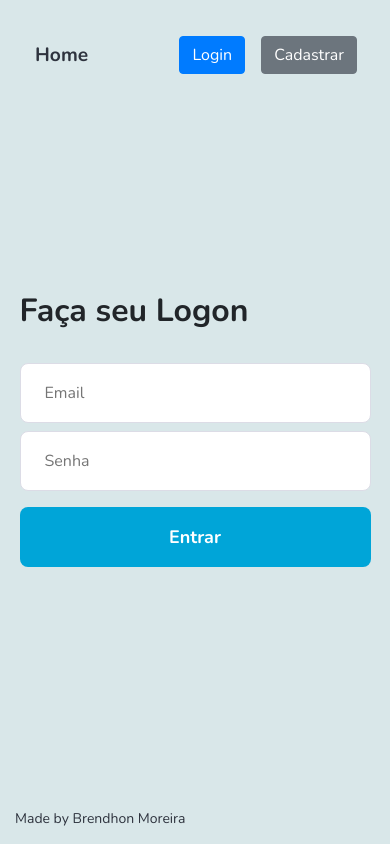
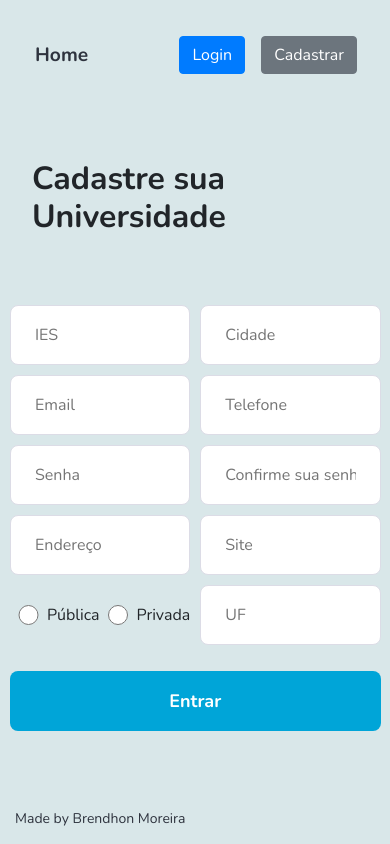
Before and after one commit to Brendhon/SearchFacul_Web, a React (Create React App) app: page /register in a window 390 px wide. Built offline with nearby package versions, Linux system fonts and the light colour scheme.

Commit message:
create: Register page

```diff
--- /dev/null
+++ b/src/pages/Register/index.jsx
@@ -0,0 +1,46 @@
+import React from 'react'
+import './styles.css'
+
+import Header from '../../components/Header'
+import Footer from '../../components/Footer'
+
+const Register = _ =>
+    <div className='register-container'>
+
+        <Header />
+
+        <div className='content'>
+
+            <h1>Cadastre sua Universidade</h1>
+
+            <section className="form">
+
+                <form>
+
+                    <input className="IES" className="IES" placeholder="IES" />
+                    <input className="telephone" placeholder="Telefone" type="tel" />
+                    <input className="email" placeholder="Email" type="email" />
+                    <input className="UF" placeholder="UF" />
+                    <input className="password" placeholder="Senha" />
+                    <input className="city" placeholder="Cidade" />
+                    <input className="confirmPassword" placeholder="Confirme sua senha" />
+                    <input className="address" placeholder="Endereço" />
+                    <input className="site" placeholder="Site" type="url" />
+
+                    <div className="radio">
+                        <input className="private" type="radio" id="Privada" name="gender" />Pública
+                        <input className="public" type="radio" id="Publica" name="gender" />Privada
+                    </div>
+
+
+                    <button className="button" type="submit">Entrar</button>
+
+                </form>
+
+            </section>
+        </div>
+        <Footer />
+    </div>
+
+
+export default Register
--- /dev/null
+++ b/src/pages/Register/styles.css
@@ -0,0 +1,141 @@
+.register-container {
+    display: flex;
+    flex-direction: column;
+    height: 100vh;
+}
+
+.content {
+    display: grid;
+    justify-content: center;
+    flex: 0.8;
+}
+
+.content h1 {
+    display: flex;
+    justify-content: center;
+    margin: 32px;
+    font-size: 32px;
+    font-weight: 800;
+}
+
+.content .form form {
+    width: 60vw;
+    display: grid;
+    gap: 10px;
+    align-self: center;
+    grid-template-columns: 1fr 1fr 1fr 1fr;
+    grid-template-areas:
+    "IES  IES  city city"
+    "email email telephone telephone"
+    "password password confirmPassword confirmPassword "
+    "address address site site "
+    "radio radio UF UF "
+    "button button button button";
+}
+
+.content .form form .IES {
+    grid-area: IES;
+}
+
+.content .form form .telephone {
+    grid-area: telephone;
+}
+
+.content .form form .email {
+    grid-area: email;
+}
+
+.content .form form .UF {
+    grid-area: UF;
+}
+
+.content .form form .password {
+    grid-area: password;
+}
+
+.content .form form .city {
+    grid-area: city;
+}
+
+.content .form form .confirmPassword {
+    grid-area: confirmPassword;
+}
+
+.content .form form .address {
+    grid-area: address;
+}
+
+.content .form form .site {
+    grid-area: site;
+}
+
+.content .form form .radio {
+    grid-area: radio;
+    display: flex;
+    align-items: center;
+    margin-right: 50%;
+}
+
+.content .form form .radio .public {
+    height: 30px;
+}
+
+.content .form form .radio .private {
+    height: 30px;
+}
+
+.content .form form button {
+    grid-area: button;
+}
+
+.content .form form button:hover {
+    filter: brightness(90%);
+}
+
+@media(max-width: 1024px) {
+    .content .form form .radio {
+        margin-right: 20%;
+    }
+}
+
+@media(max-width: 425px) {
+    .content .form form .radio {
+        margin-right: 0%;
+    }
+
+    .content .form form {
+        margin-left: 10px;
+        width: 95vw;
+        grid-template-columns: 1fr 1fr;
+        justify-content: center;
+        align-items: center;
+        align-content: center;
+        align-self: center;
+        grid-template-areas:
+            "IES city"
+            "email telephone"
+            "password confirmPassword "
+            "address site "
+            "radio UF "
+            "button button";
+    }
+
+    .content .form form .radio .public {
+        height: 20px;
+    }
+
+    .content .form form .radio .private {
+        height: 20px;
+    }
+}
+
+@media(max-width: 320px) {
+
+    .content .form form .radio .public {
+        height: 15px;
+    }
+
+    .content .form form .radio .private {
+        height: 15px;
+    }
+}
--- a/src/routes.jsx
+++ b/src/routes.jsx
@@ -1,12 +1,14 @@
 import React from 'react'
 import { BrowserRouter, Route, Switch } from 'react-router-dom'
 import Logon from './pages/Logon'
+import Register from './pages/Register'
 
 const Routes = _ =>
     <BrowserRouter>
 
         <Switch>
-            <Route path='/' component={Logon} />
+            <Route path='/' exact component={Logon} />
+            <Route path='/register' component={Register} />
         </Switch>
 
     </BrowserRouter>
```
